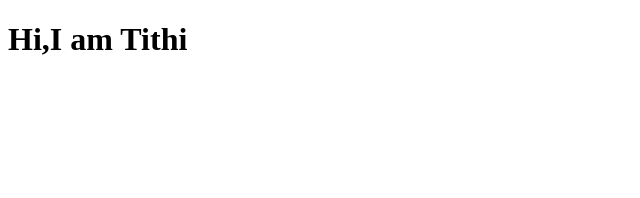
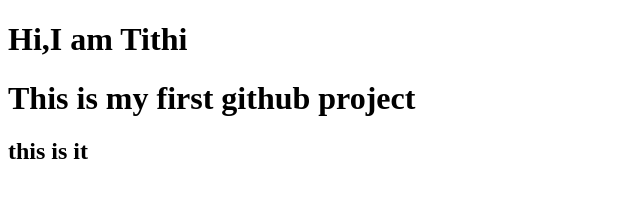
Before and after one commit to tithi99/my-first-website, a plain HTML site: page index.html in a window 1280 px wide. Shown: the whole page, without its empty margins (0-640 px from the left). Drawn offline with Linux system fonts and the light colour scheme.

Commit message:
added a header

```diff
--- a/index.html
+++ b/index.html
@@ -8,5 +8,7 @@
 </head>
 <body>
     <h1>Hi,I am Tithi</h1>
+    <h1>This is my first github project</h1>
+    <h2>this is it</h2>
 </body>
 </html>
```
Also changed, not shown: 1 other file.
